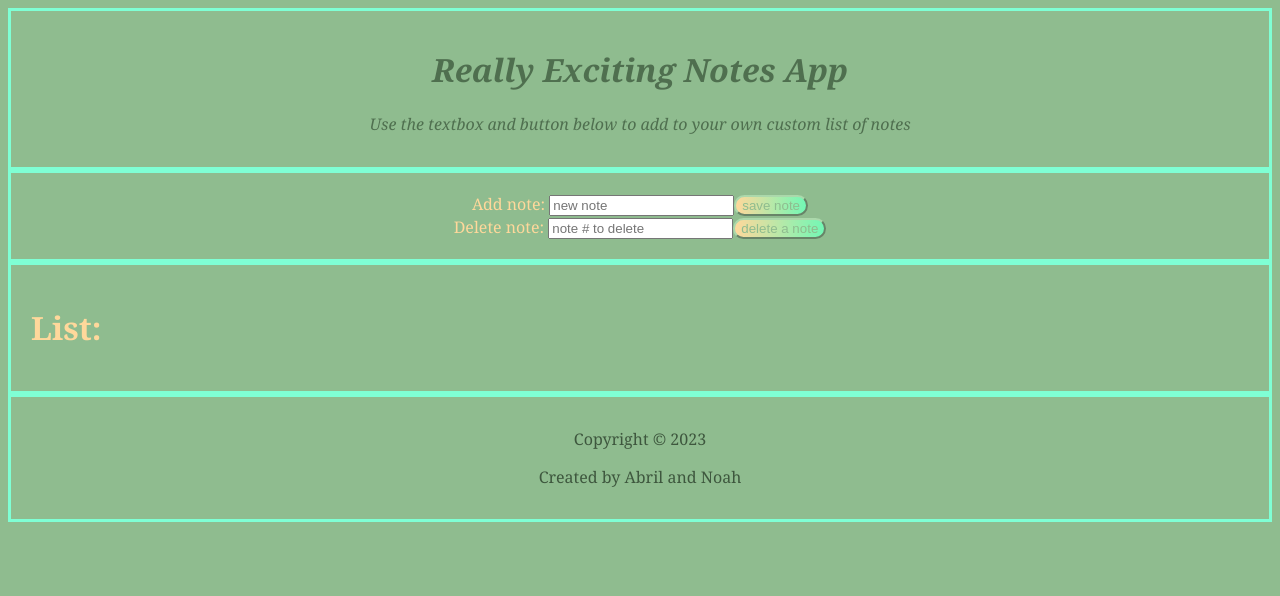
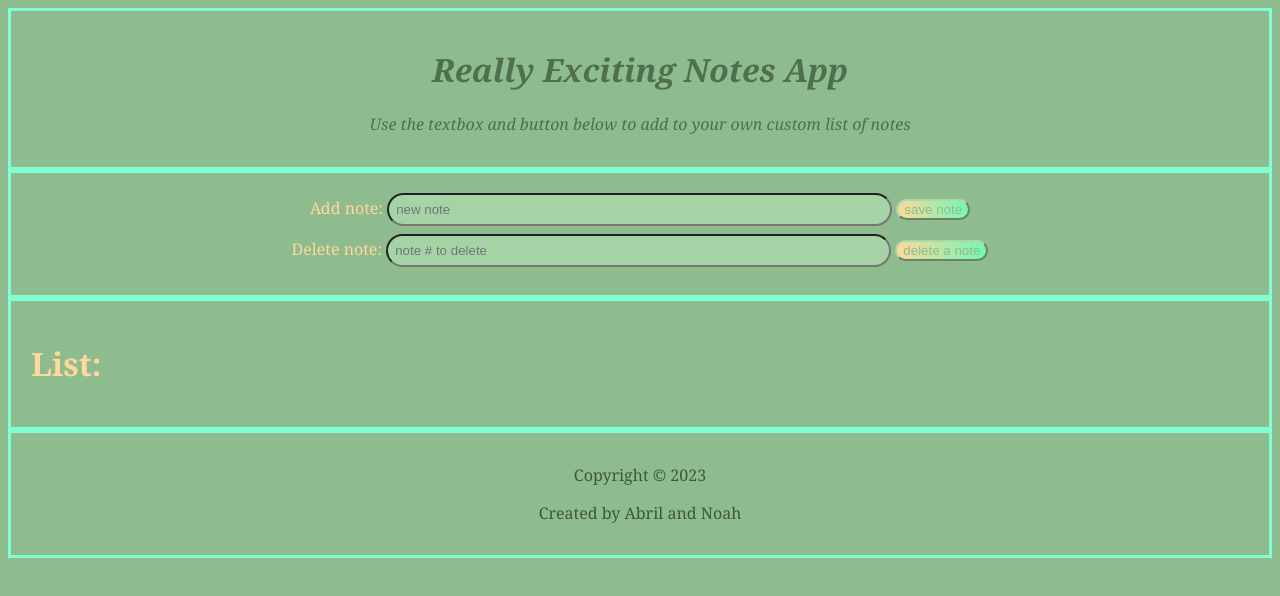
Before and after one commit to noah-bonnema/project1, an Angular app: page / in a window 1280 px wide. Shown: the top 596 px of the page. Built offline with nearby package versions, Linux system fonts and the light colour scheme.

Commit message:
note input box

```diff
--- a/src/app/components/note/note.component.css
+++ b/src/app/components/note/note.component.css
@@ -9,3 +9,14 @@ div{
     color:#ffd89b;
 
 }
+
+input[type="text"] {
+    border:solid 1px var(rgb(194, 243, 194));
+    padding: 7px;
+    border-radius: 18px;
+    margin-right: 4px;
+    margin-bottom: 8px;
+    display: inline-block;
+    width: 40%;
+    background-color:rgb(166, 211, 166);
+  }
```
